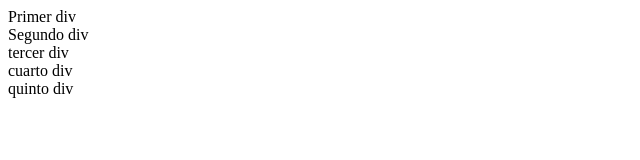
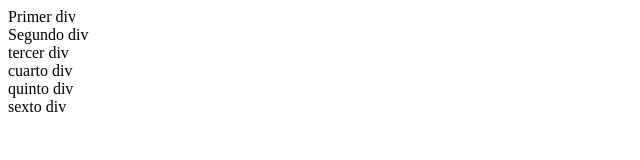
Before and after one commit to Santiago-dv/Taller_BuenasPracticas, a plain HTML site: page index.html in a window 1280 px wide. Shown: the full height of the page, 0-640 px from the left. Drawn offline with Linux system fonts and the light colour scheme.

Commit message:
sixth commit

```diff
--- a/index.html
+++ b/index.html
@@ -11,5 +11,6 @@
     <div>tercer div</div>
     <div>cuarto div</div>
     <div>quinto div</div>
+    <div>sexto div</div>
 </body>
 </html>
```
